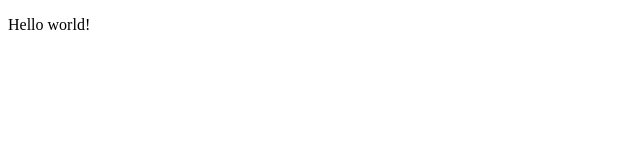
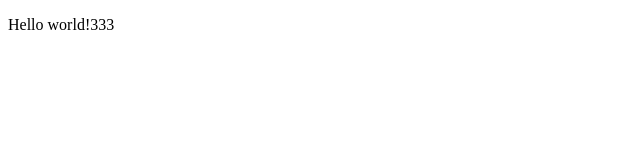
Before and after one commit to VenSart/test, a plain HTML site: page index.html in a window 1280 px wide. Shown: the full height of the page, 0-640 px from the left. Drawn offline with Linux system fonts and the light colour scheme.

Commit message:
new commit2

```diff
--- a/index.html
+++ b/index.html
@@ -7,7 +7,7 @@
 </head>
 <body>
     <hgroup>
-    <p>Hello world!</p>
+    <p>Hello world!333</p>
     </hgroup>
 
 </body>
```
